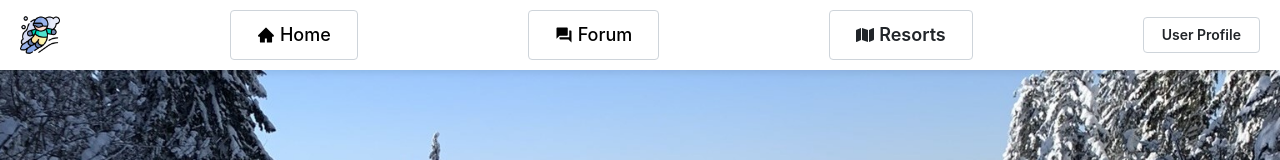
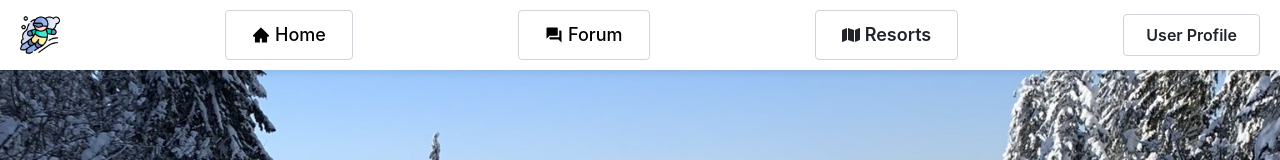
Before and after one commit to ABuzenchi/MySkiApp, a React (Vite) app in the folder client/: page / in a window 1280 px wide. Shown: the top 160 px of the page. Built offline with nearby package versions, Linux system fonts and the light colour scheme.

Commit message:
change size button

```diff
--- a/client/src/components/user-profile/user-profile.tsx
+++ b/client/src/components/user-profile/user-profile.tsx
@@ -78,7 +78,7 @@ const UserProfile = () => {
         </div>
       </Drawer>
 
-      <Button variant="default" onClick={open}>
+      <Button variant="default" onClick={open} size="md">
         User Profile
       </Button>
     </>
```
